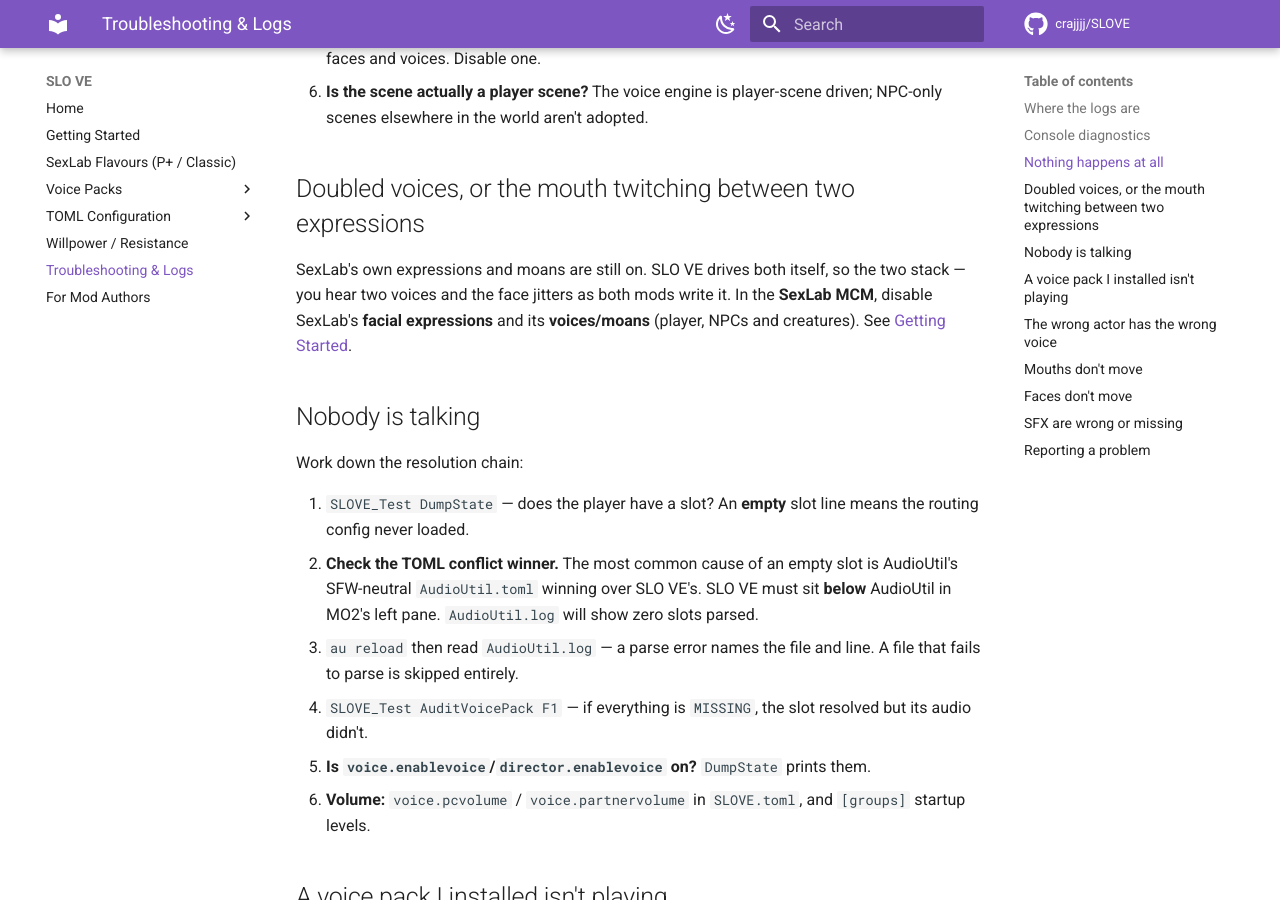
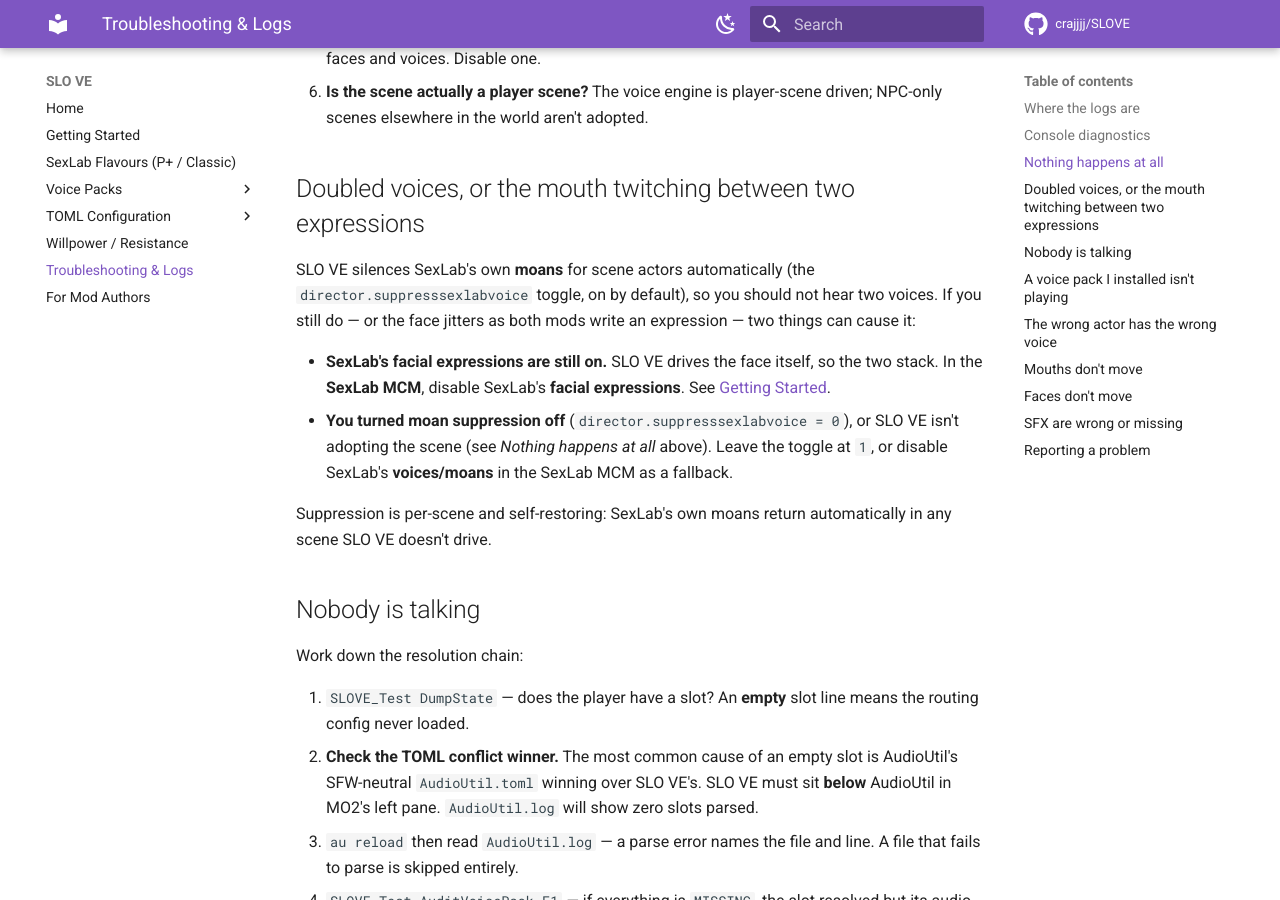
Before and after one commit to crajjjj/SLOVE, an MkDocs documentation site: the page built from docs/troubleshooting.md, in a window 1280 px wide and 900 px high, scrolled down 1600 px. Built offline with MkDocs 1.6.1 and Material for MkDocs 9.7.7, drawn with Linux system fonts in a browser that asks for light colours; comment, search, counter and statistics services are not loaded.

Commit message:
Fix silent PullOutGape line + re-add SexLab moan suppression
PullOutGape is requested by the voice engine on every penetration-start
transition, but it was defined only on the SFX0 slot, so on slot F1 it
resolved to nothing - true silence plus a recurring AudioUtil "No audio
for slot F1 category 'PullOutGape'" warning. Add it as a category on the
F0/F0B fallback slots so the bundled gape SFX plays through the female
voice chain (F1->F0, F2/F3->F0B), and block it from driving lipsync.

Re-add the per-actor SexLab voice suppression SLO VE had dropped:
SuppressSexLabVoice() forces every scene actor's SexLab voice silent so
AudioUtil is the sole voice source (no doubled moans). Gated behind a new
director.suppresssexlabvoice toggle (default on), enablevoice, and
SLOVE_Config.Available() - a missing AudioUtil DLL fails open to SexLab's
own moans instead of dead silence. Self-restores on scene end. Wired into
both the P+ (SexLabThread.SetActorVoice) and classic
(sslActorAlias.SetVoice) builds.

```diff
--- a/docs/troubleshooting.md
+++ b/docs/troubleshooting.md
@@ -49,10 +49,20 @@
 
 ## Doubled voices, or the mouth twitching between two expressions
 
-SexLab's own expressions and moans are still on. SLO VE drives both itself, so the
-two stack — you hear two voices and the face jitters as both mods write it. In the
-**SexLab MCM**, disable SexLab's **facial expressions** and its **voices/moans** (player,
-NPCs and creatures). See [Getting Started](getting-started.md#installation).
+SLO VE silences SexLab's own **moans** for scene actors automatically (the
+`director.suppresssexlabvoice` toggle, on by default), so you should not hear two
+voices. If you still do — or the face jitters as both mods write an expression — two
+things can cause it:
+
+- **SexLab's facial expressions are still on.** SLO VE drives the face itself, so the
+  two stack. In the **SexLab MCM**, disable SexLab's **facial expressions**. See
+  [Getting Started](getting-started.md#installation).
+- **You turned moan suppression off** (`director.suppresssexlabvoice = 0`), or SLO VE
+  isn't adopting the scene (see *Nothing happens at all* above). Leave the toggle at `1`,
+  or disable SexLab's **voices/moans** in the SexLab MCM as a fallback.
+
+Suppression is per-scene and self-restoring: SexLab's own moans return automatically in
+any scene SLO VE doesn't drive.
 
 ## Nobody is talking
 
```
Also changed, not shown: docs/config/slove.md (+3 -0 lines), 9 other files.
